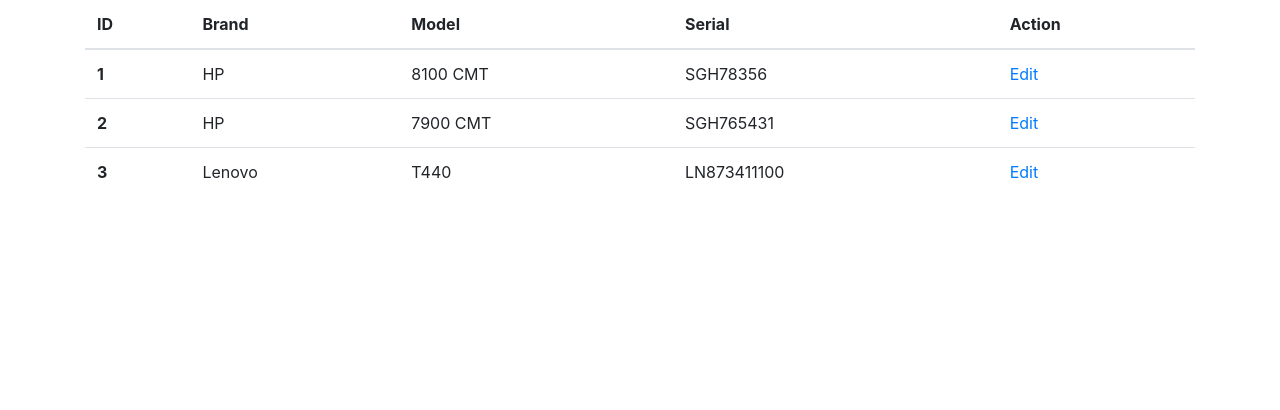
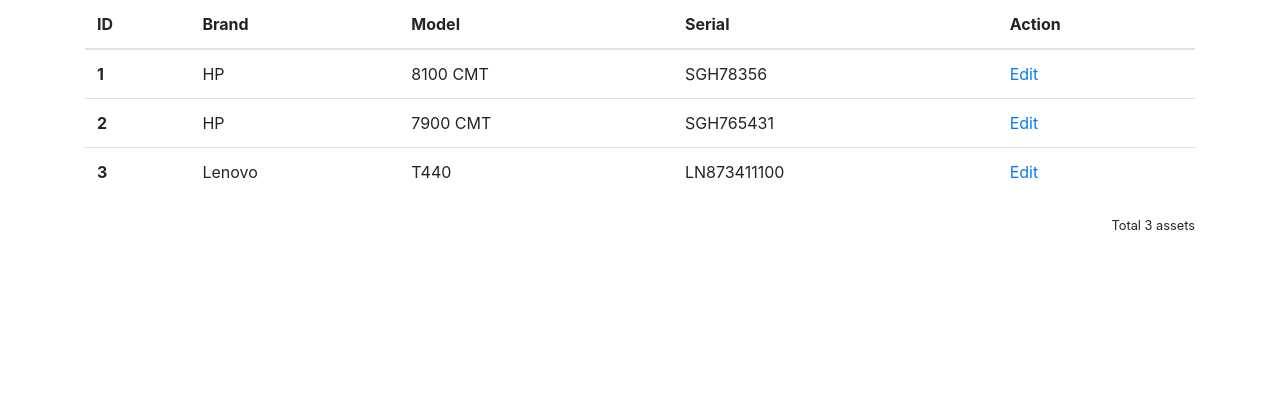
Before and after one commit to nadiasyafiqah/cm-tracking, a PHP site: page /assets.php in a window 1280 px wide. Shown: the part 113-523 px from the top of the page. Run offline with PHP 8.4, Linux system fonts and the light colour scheme; some libraries are stand-ins or nearby versions.

Commit message:
Added total row counter

```diff
--- a/inc/assets/view.php
+++ b/inc/assets/view.php
@@ -34,4 +34,9 @@
     </tr>
   </tbody>
 </table>
+<div class="flex">
+  <div class="float-right">
+    <small>Total 3 assets</small>
+  </div>
 </div>
+</div>
--- a/inc/locations/view.php
+++ b/inc/locations/view.php
@@ -21,4 +21,9 @@
     </tr>
   </tbody>
 </table>
+<div class="flex">
+  <div class="float-right">
+    <small>Total 2 locations</small>
+  </div>
 </div>
+</div>
```
